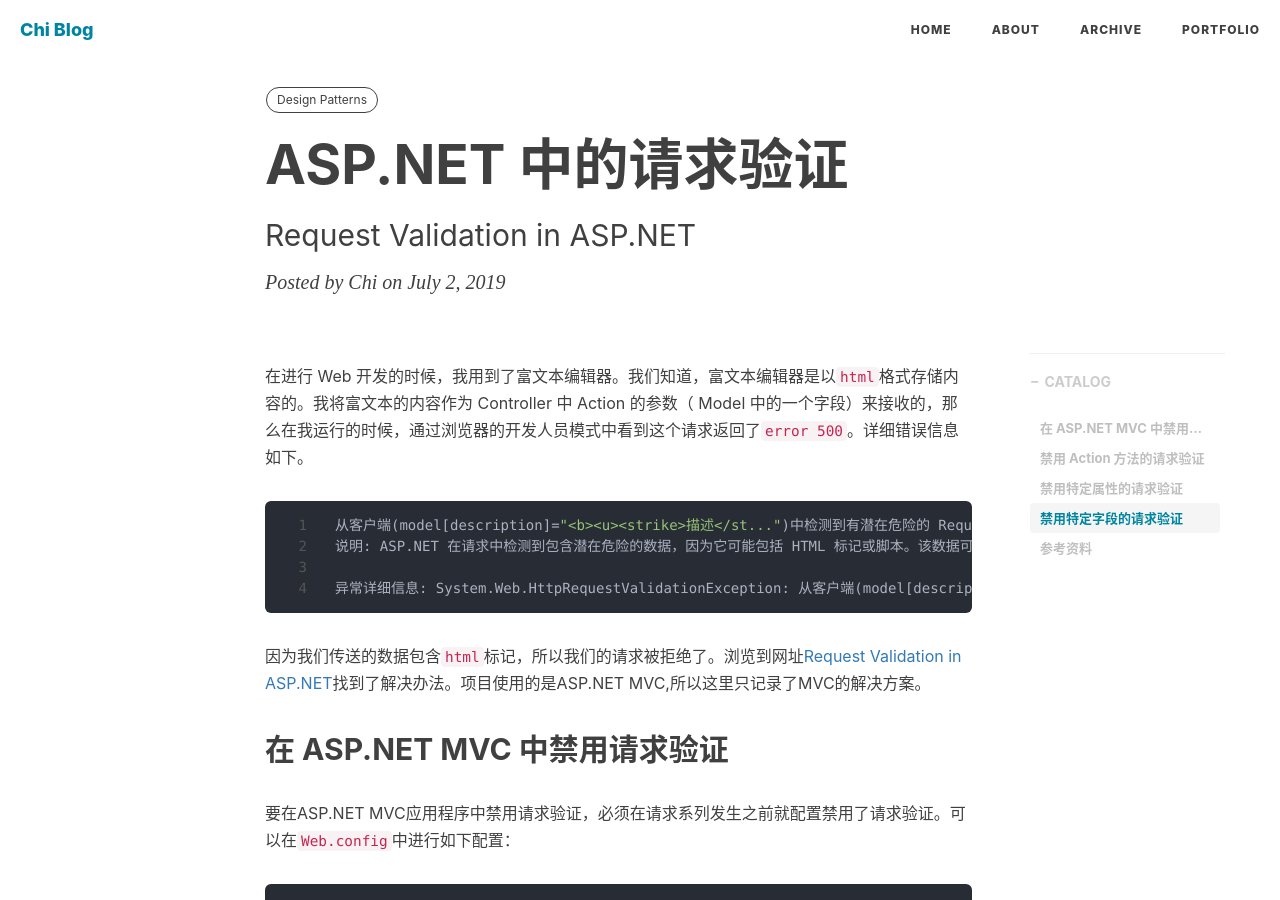
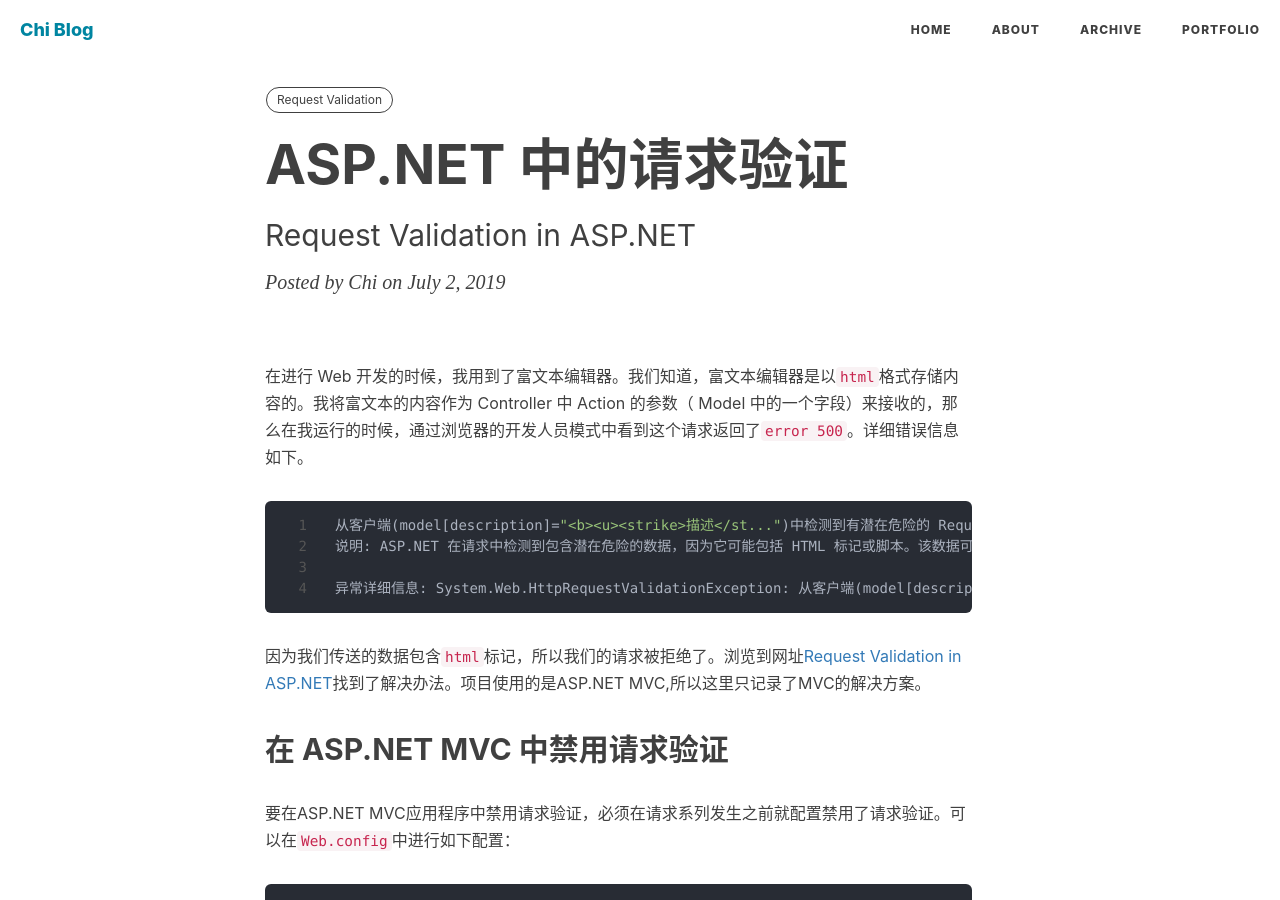
Before and after one commit to realZhangChi/realZhangChi.github.io, a Jekyll site: the page built from _posts/2019-07-03-request-validation.md, in a window 1280 px wide and 900 px high. Built offline with Jekyll 4.4.1, drawn with Linux system fonts in a browser that asks for light colours; nearby versions of some CDN libraries; comment, search, counter and statistics services are not loaded.

Commit message:
禁用分类，更改tags

```diff
--- a/_posts/2019-07-03-request-validation.md
+++ b/_posts/2019-07-03-request-validation.md
@@ -5,9 +5,9 @@ subtitle: 'Request Validation in ASP.NET'
 author: "Chi"
 date: 2019-07-02 21:13
 header-style: text
-catalog: true
+catalog: false
 tags:
-  - Design Patterns
+  - Request Validation
 ---
 
 在进行 Web 开发的时候，我用到了富文本编辑器。我们知道，富文本编辑器是以`html`格式存储内容的。我将富文本的内容作为 Controller 中 Action 的参数（ Model 中的一个字段）来接收的，那么在我运行的时候，通过浏览器的开发人员模式中看到这个请求返回了`error 500`。详细错误信息如下。
```
